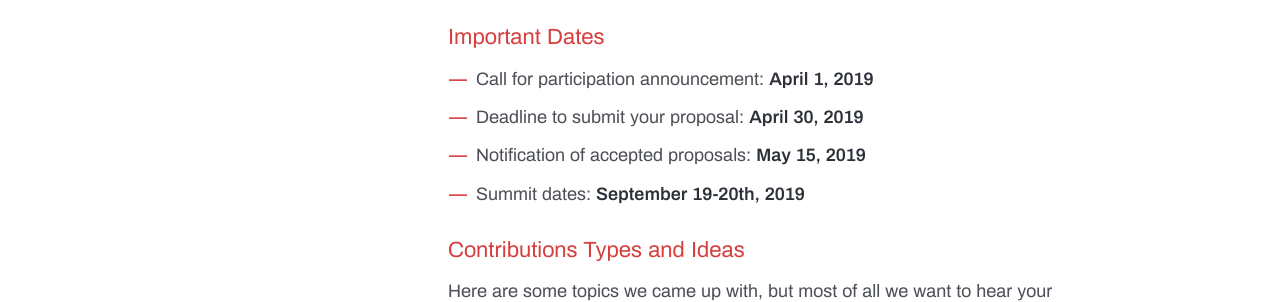
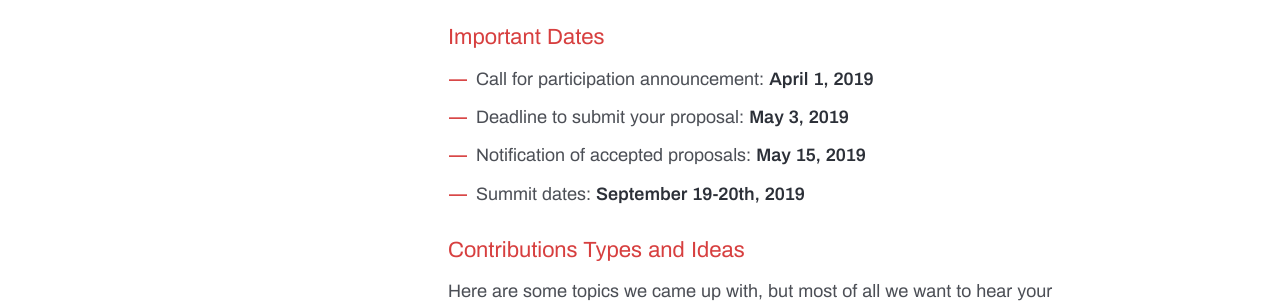
Before and after one commit to hotosm/hot-summit-2019, a Jekyll site: the page built from proposals.markdown, in a window 1280 px wide and 900 px high, scrolled down 1567 px. Shown: the part 153-455 px from the top of the window. Built offline with Jekyll 4.4.1, drawn with Linux system fonts in a browser that asks for light colours; comment, search, counter and statistics services are not loaded.

Commit message:
Update proposals.markdown

```diff
--- a/proposals.markdown
+++ b/proposals.markdown
@@ -33,7 +33,7 @@ If you have any question please email us at summit@hotosm.org
 ## Important Dates
 
 * Call for participation announcement: **April 1, 2019**
-* Deadline to submit your proposal: **April 30, 2019**
+* Deadline to submit your proposal: **May 3, 2019**
 * Notification of accepted proposals: **May 15, 2019**
 * Summit dates: **September 19-20th, 2019**
 
```
